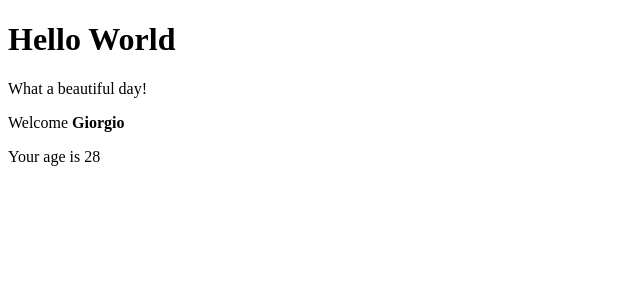
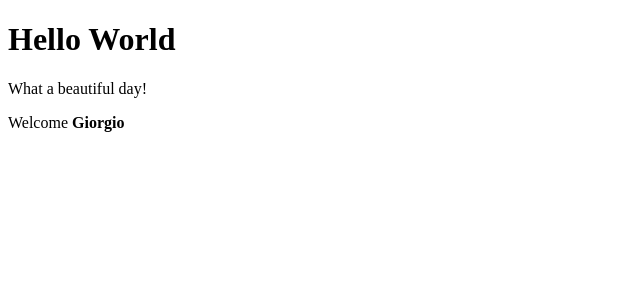
Before and after one commit to GAutuori94/react-exercises, a React (Create React App) app: page / in a window 1280 px wide. Shown: the top 300 px of the page, without its empty margins (0-640 px from the left). Built offline with nearby package versions, Linux system fonts and the light colour scheme.

Commit message:
conditional rendering, Age rendered if age prop < 18, > 65 and name prop equal to John

```diff
--- a/src/hello.js
+++ b/src/hello.js
@@ -21,7 +21,7 @@ export class Welcome extends React.Component {
     return (
       <div>
         <p> Welcome {this.props.name} </p>
-        { this.props.age > 18 && this.props.age < 65 && <Age age={this.props.age}/>}
+        { this.props.age > 18 && this.props.age < 65 && this.props.name === "John" && <Age age={this.props.age}/>}
       </div>
     );
   }
```
